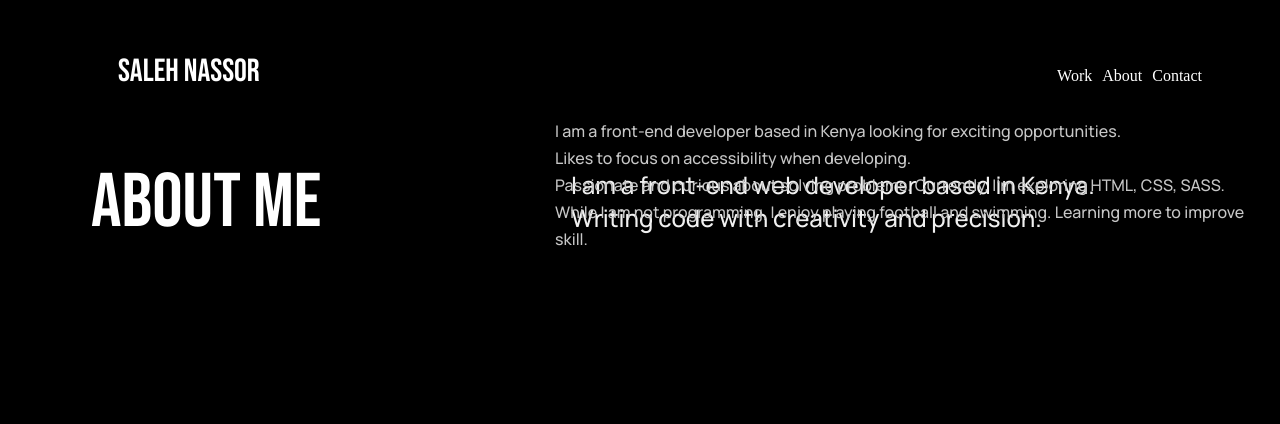
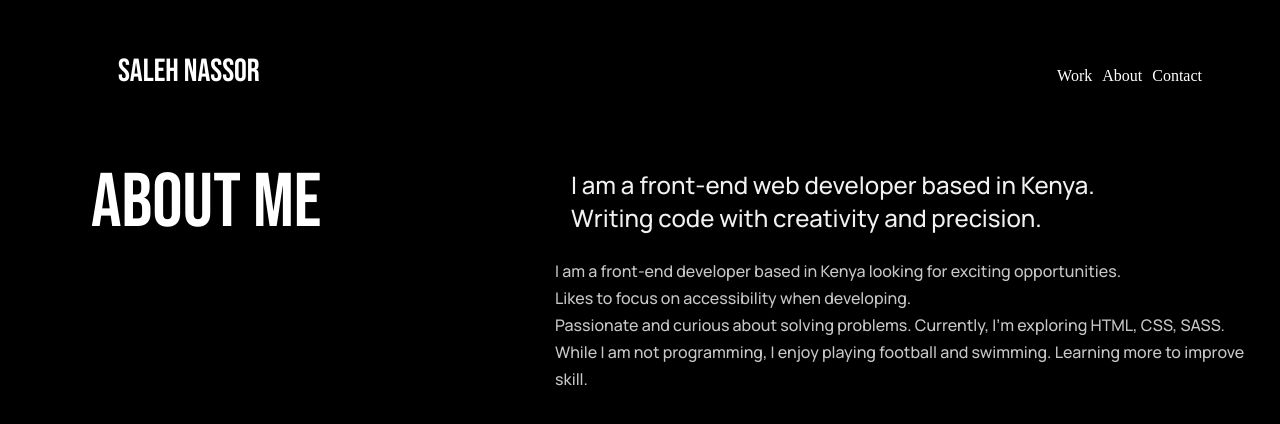
Before and after one commit to M-Saleh-N/saleh.portfolio, a plain HTML site: page aboutme.html in a window 1280 px wide. Drawn offline with Linux system fonts and the light colour scheme.

Commit message:
styling more on text

```diff
--- a/Styles/aboutme.css
+++ b/Styles/aboutme.css
@@ -89,11 +89,10 @@ body .navbar h2 {
   .text5 {
     margin-left: 547px;
     line-height: 27px;
-    margin-top: -640px;
+    margin-top: -490px;
     margin-bottom: 40px;
     font-family: "Manrope", sans-serif;
     color: #c7c7c7;
-    margin-top: -630px;
     font-size: 16px;
     font-weight: 500;
   }
```
